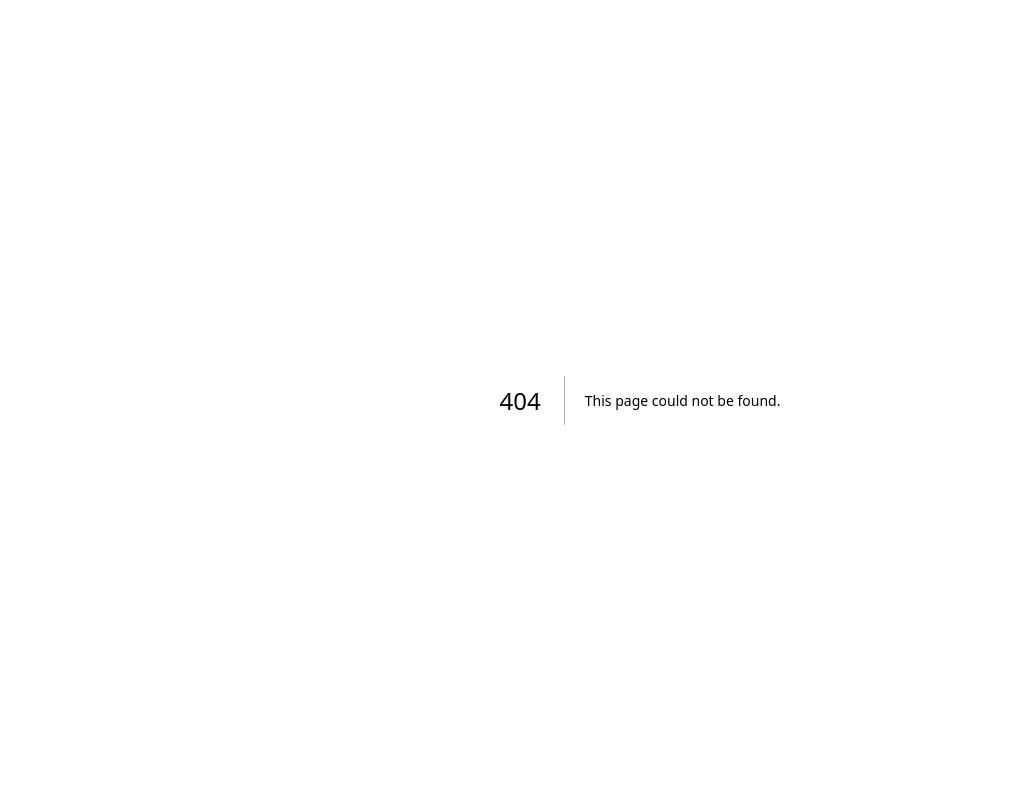
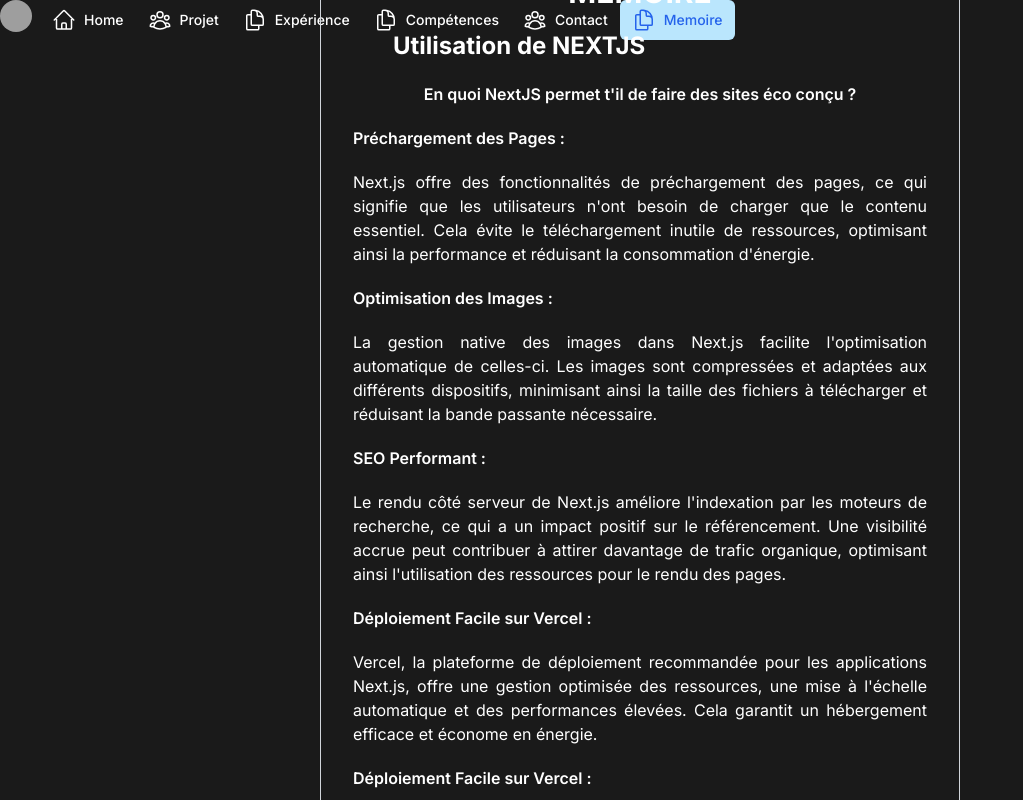
Before and after one commit to glegrand12/portfolio-next, a Next.js app: page /home/memory in a window 1280 px wide. Before the commit this address had no page. Shown: the top 800 px of the page, without its empty margins (0-1023 px from the left). Built offline with nearby package versions, Linux system fonts and the light colour scheme; grey boxes are pictures that could not be loaded.

Commit message:
1ere partie memoire

```diff
--- /dev/null
+++ b/src/app/home/memory/page.tsx
@@ -0,0 +1,53 @@
+import NavLinks from "@/app/home/navbar";
+
+export default function Memory(){
+    return(
+        <>
+            <NavLinks/>
+            <div className="flex items-center justify-center h-screen">
+                <div className="card w-full md:w-1/2 p-8 border border-gray-300">
+                    <h1 className="mb-5 mt-5 text-center uppercase font-bold text-3xl">mémoire</h1>
+                        <h3 className="mb-5 mt-5 ms-10 text-left font-bold text-2xl">Utilisation de NEXTJS</h3>
+                        <div className="card-body text-justify">
+                            <h4 className="font-semibold mb-5 mt-5 text-center ">En quoi NextJS permet t'il de faire des sites éco conçu ?</h4>
+                            <ul className="font-semibold mb-5">
+                                <li>Préchargement des Pages :
+                                    <p className="mt-5 font-normal  text-justify">Next.js offre des fonctionnalités de
+                                        préchargement des pages, ce qui signifie que les utilisateurs n'ont besoin de
+                                        charger que le contenu essentiel. Cela évite le téléchargement inutile de
+                                        ressources, optimisant ainsi la performance et réduisant la consommation
+                                        d'énergie.</p>
+                                </li>
+
+                                <li className="mt-5">Optimisation des Images :
+                                    <p className="mt-5 font-normal text-justify">La gestion native des images dans
+                                        Next.js facilite l'optimisation automatique de celles-ci. Les images sont
+                                        compressées et adaptées aux différents dispositifs, minimisant ainsi la taille
+                                        des fichiers à télécharger et réduisant la bande passante nécessaire.</p>
+                                </li>
+                                <li className="mt-5">SEO Performant :
+                                    <p className="mt-5 font-normal text-justify">Le rendu côté serveur de Next.js
+                                        améliore l'indexation par les moteurs de recherche, ce qui a un impact positif
+                                        sur le référencement. Une visibilité accrue peut contribuer à attirer davantage
+                                        de trafic organique, optimisant ainsi l'utilisation des ressources pour le rendu
+                                        des pages.</p>
+                                </li>
+                                <li className="mt-5">Déploiement Facile sur Vercel :
+                                    <p className="mt-5 font-normal text-justify">Vercel, la plateforme de déploiement
+                                        recommandée pour les applications Next.js, offre une gestion optimisée des
+                                        ressources, une mise à l'échelle automatique et des performances élevées. Cela
+                                        garantit un hébergement efficace et économe en énergie.</p>
+                                </li>
+                                <li className="mt-5">Déploiement Facile sur Vercel :
+                                    <p className="mt-5 font-normal text-justify">Vercel, la plateforme de déploiement
+                                        recommandée pour les applications Next.js, offre une gestion optimisée des
+                                        ressources, une mise à l'échelle automatique et des performances élevées. Cela
+                                        garantit un hébergement efficace et économe en énergie.</p>
+                                </li>
+                            </ul>
+                        </div>
+                </div>
+            </div>
+        </>
+    )
+}
```
